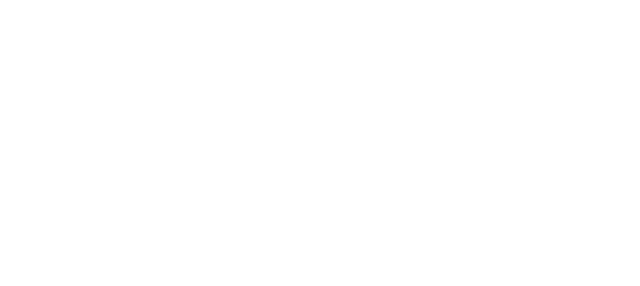
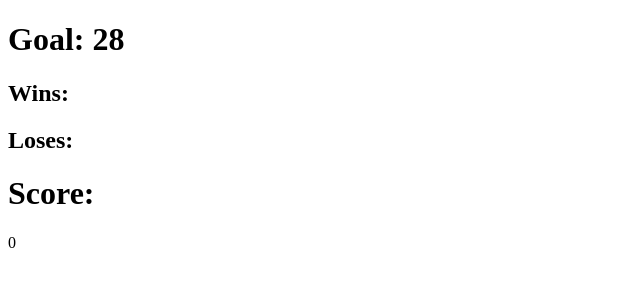
Before and after one commit to bryanjacinto1994/Unit-4-Game, a plain HTML site: page index.html in a window 1280 px wide. Shown: the whole page, without its empty margins (0-640 px from the left). Drawn offline with nearby package versions, Linux system fonts and the light colour scheme.

Commit message:
via index.html, added div classes for rows and columns

```diff
--- a/index.html
+++ b/index.html
@@ -11,8 +11,38 @@
     <title>Maplestory Collectors</title>
     <script type="text/javascript" src="assets/javascript/game.js"></script>
 </head>
+
 <body>
+    <div class="row">
+        <div class="col-md-12">
+            <h1> Goal: <span id="objective"></span> </h1>
+        </div>
+    </div>
+    <div class="wins-loss">
+        <div class="row">
+            <div class="col-md-6">
+                <h2>Wins: <span id="wins"></span> </h2>
+            </div>
+            <div class="col-md-6">
+                <h2>Loses: <Span id="losses"></Span></h2>
+            </div>
+        </div>
+    </div>
 
+    <div class = "row">
+        <div class = "col-md-12">
+            <h1>Score:</h1>
+            <span id="score"></span>
+        </div>
+    </div>
+
+    <div class = "images">
+        <div class = "row">
+            <div class = "col-md-12">
+
+            </div>
+        </div>
+    </div>
 
 
 
```
